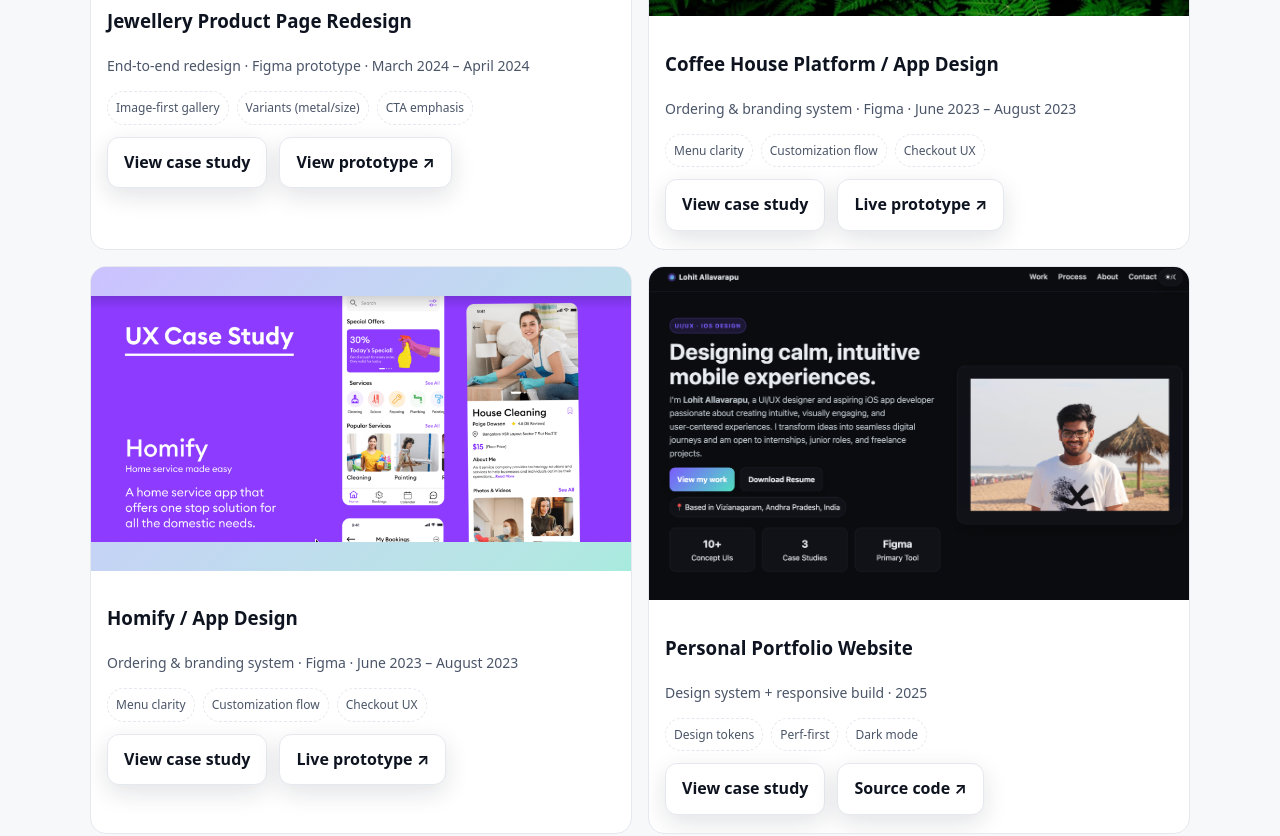
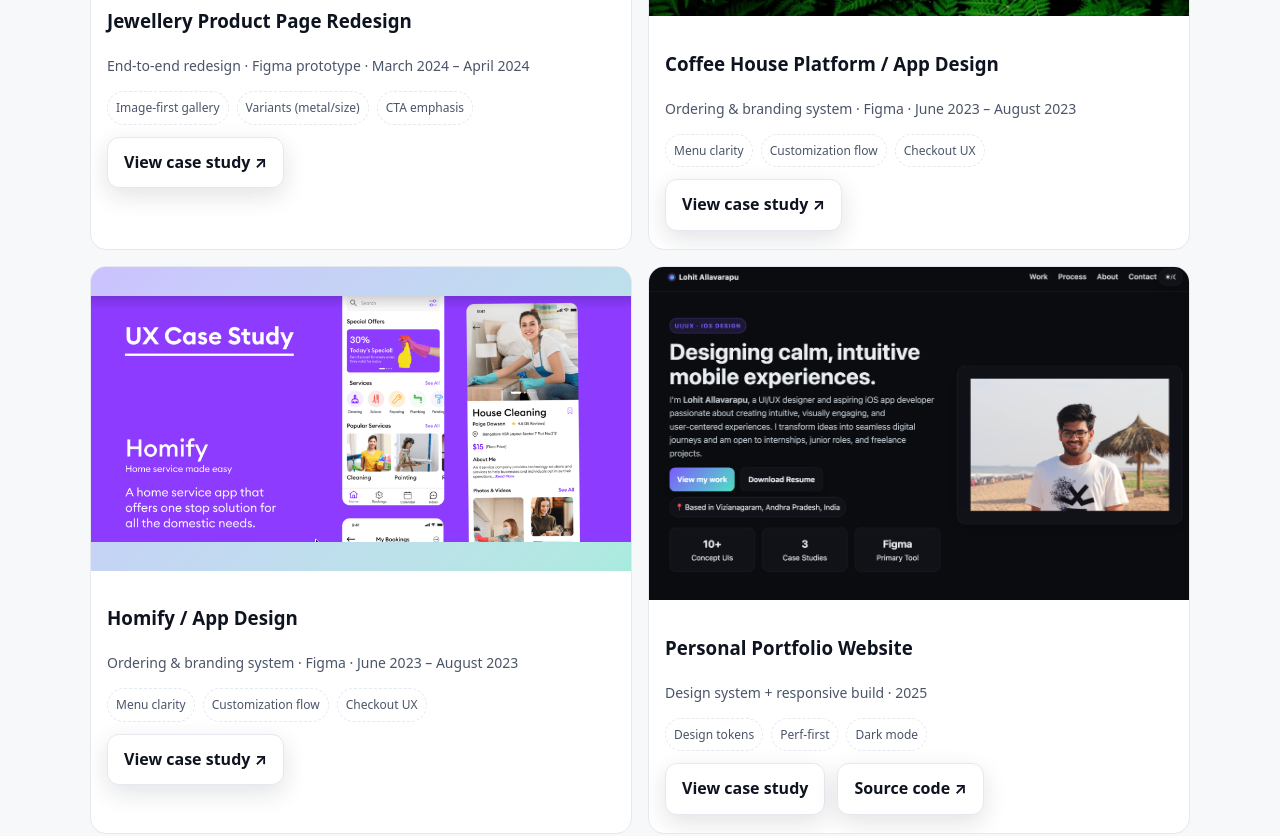
Before and after one commit to lohitallavarapu-boop/Myprofile, a plain HTML site: page index.html in a window 1280 px wide. Shown: the part 1560-2396 px from the top of the page. Drawn offline with Linux system fonts and the light colour scheme.

Commit message:
Update index.html

```diff
--- a/index.html
+++ b/index.html
@@ -198,8 +198,8 @@
               <span class="chip">CTA emphasis</span>
             </div>
             <div class="cta" style="margin-top:12px">
-              <a class="btn" href="#" data-modal="proj1">View case study</a>
-              <a class="btn" href="https://www.behance.net/gallery/168568869/UX-case-study-jewellery-product-page-Re-design" target="_blank" rel="noopener noreferrer external" onclick="window.open(this.href,'_blank','noopener'); return false;">View prototype ↗</a>
+              <a class="btn" href="https://www.behance.net/gallery/168568869/UX-case-study-jewellery-product-page-Re-design target="_blank" rel="noopener noreferrer external">
+        View case study ↗</a>
             </div>
           </div>
         </article>
@@ -217,8 +217,8 @@
               <span class="chip">Checkout UX</span>
             </div>
             <div class="cta" style="margin-top:12px">
-              <a class="btn" href="#" data-modal="proj2">View case study</a>
-              <a class="btn" href="https://www.behance.net/gallery/159326775/coffee-house-case-study" target="_blank" rel="noopener noreferrer external" onclick="window.open(this.href,'_blank','noopener'); return false;">Live prototype ↗</a>
+              <a class="btn" href="https://www.behance.net/gallery/159326775/coffee-house-case-study target="_blank" rel="noopener noreferrer external">
+        View case study ↗</a>
             </div>
           </div>
         </article>
@@ -237,8 +237,8 @@
               <span class="chip">Checkout UX</span>
             </div>
             <div class="cta" style="margin-top:12px">
-              <a class="btn" href="#" data-modal="proj3">View case study</a>
-              <a class="btn" href="https://www.behance.net/gallery/235961959/Homify/modules/1356064783" target="_blank" rel="noopener noreferrer external" onclick="window.open(this.href,'_blank','noopener'); return false;">Live prototype ↗</a>
+             <a class="btn" href="https://www.behance.net/gallery/235961959/Homify target="_blank" rel="noopener noreferrer external">
+        View case study ↗</a>
             </div>
           </div>
         </article>
@@ -275,7 +275,7 @@
       <span class="chip">Checkout UX</span>
     </div>
     <div class="cta" style="margin-top:12px">
-      <a class="btn" href="https://www.behance.net/gallery/235962505/Empower-change-together/modules/1356068571" target="_blank" rel="noopener noreferrer external">
+      <a class="btn" href="https://www.behance.net/gallery/235962505/Empower-change-together target="_blank" rel="noopener noreferrer external">
         View case study ↗
       </a>
     </div>
```
